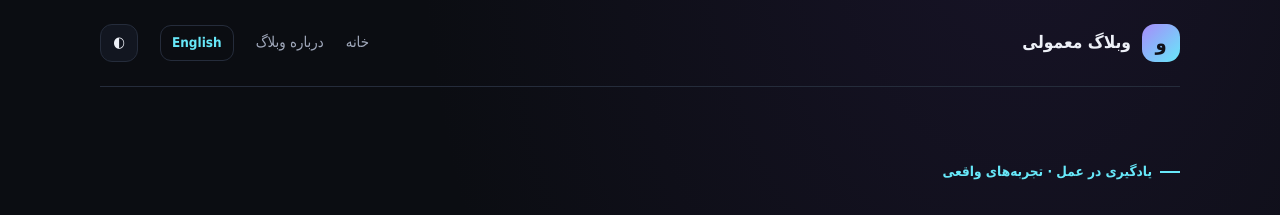
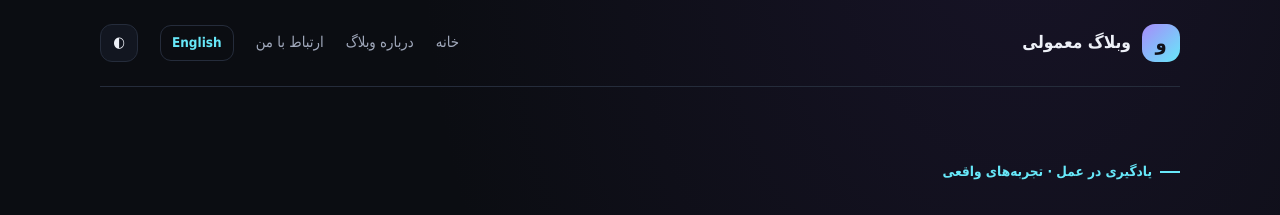
Before and after one commit to arashmrmra/arashmrmra.github.io, a Jekyll site: the page built from index.html, in a window 1280 px wide. Shown: the top 215 px of the page. Built offline with Jekyll 4.4.1, drawn with Linux system fonts in a browser that asks for light colours.

Commit message:
Add contact link to site navigation

```diff
--- a/_layouts/default.html
+++ b/_layouts/default.html
@@ -56,12 +56,20 @@
 <body>
   {% assign current_lang = page.lang | default: site.lang | default: 'fa' %}
   {% assign home_url = page.home_url | default: '/' %}
+  {% if page.contact_url %}
+    {% assign contact_url = page.contact_url %}
+  {% elsif current_lang == 'en' %}
+    {% assign contact_url = '/en/#contact' %}
+  {% else %}
+    {% assign contact_url = '/#contact' %}
+  {% endif %}
   <div class="site-shell">
     <header class="site-header">
       <a class="brand" href="{{ home_url | relative_url }}"><span class="brand-mark">{% if current_lang == 'en' %}O{% else %}و{% endif %}</span><span>{{ page.site_label | default: site.title }}</span></a>
       <nav class="nav-links" aria-label="{% if current_lang == 'en' %}Main navigation{% else %}ناوبری اصلی{% endif %}">
         <a href="{{ home_url | relative_url }}">{% if current_lang == 'en' %}Home{% else %}خانه{% endif %}</a>
         <a href="{{ page.about_url | default: '/#about' | relative_url }}">{% if current_lang == 'en' %}About{% else %}درباره وبلاگ{% endif %}</a>
+        <a href="{{ contact_url | relative_url }}">{% if current_lang == 'en' %}Contact{% else %}ارتباط با من{% endif %}</a>
         <a class="language-toggle" href="{% if current_lang == 'en' %}/{% else %}/en/{% endif %}" lang="{% if current_lang == 'en' %}fa{% else %}en{% endif %}" aria-label="{% if current_lang == 'en' %}Switch to Persian{% else %}Switch to English{% endif %}">{% if current_lang == 'en' %}فارسی{% else %}English{% endif %}</a>
         <button class="theme-toggle" id="theme-toggle" type="button" aria-label="{% if current_lang == 'en' %}Toggle color theme{% else %}تغییر حالت رنگ{% endif %}">◐</button>
       </nav>
```
